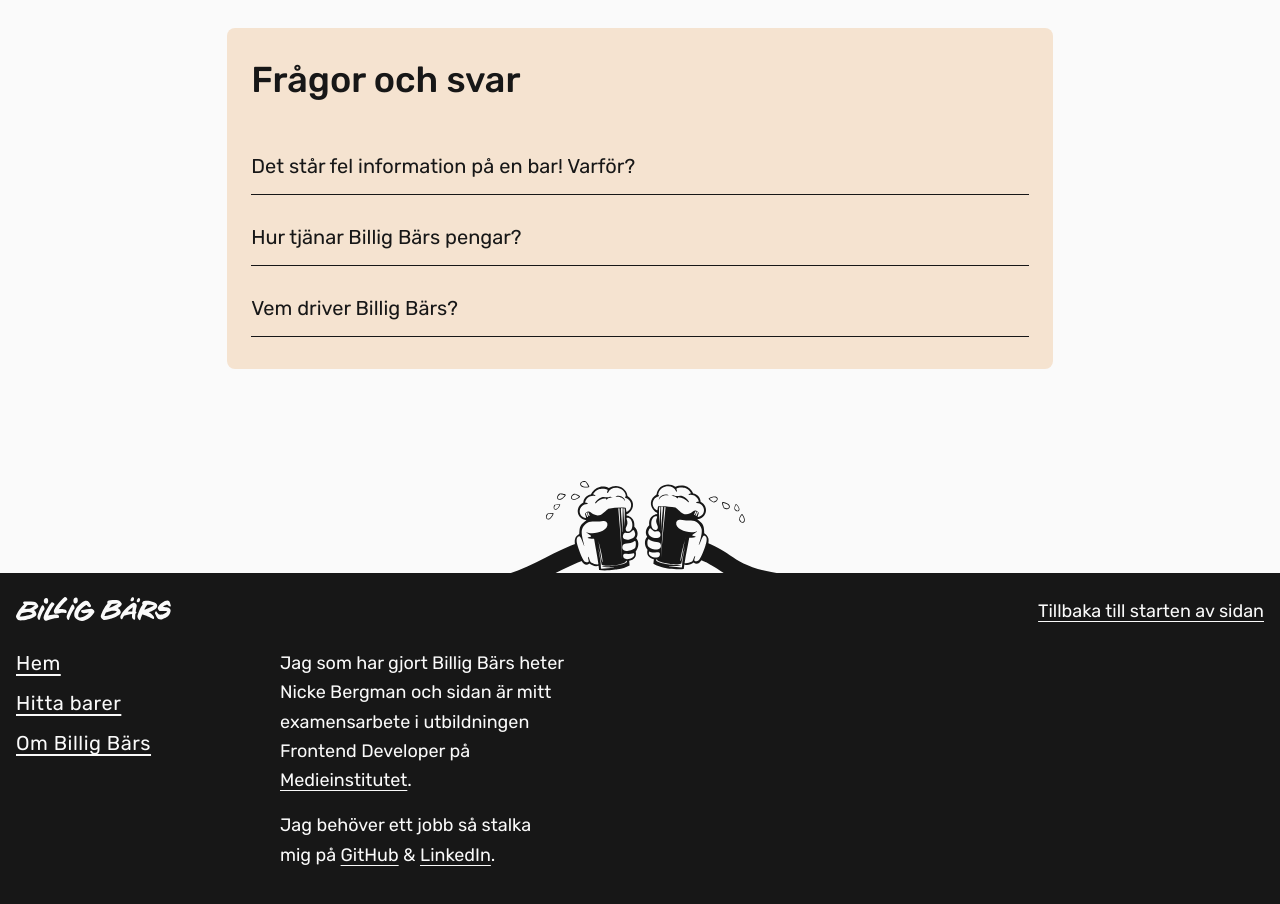
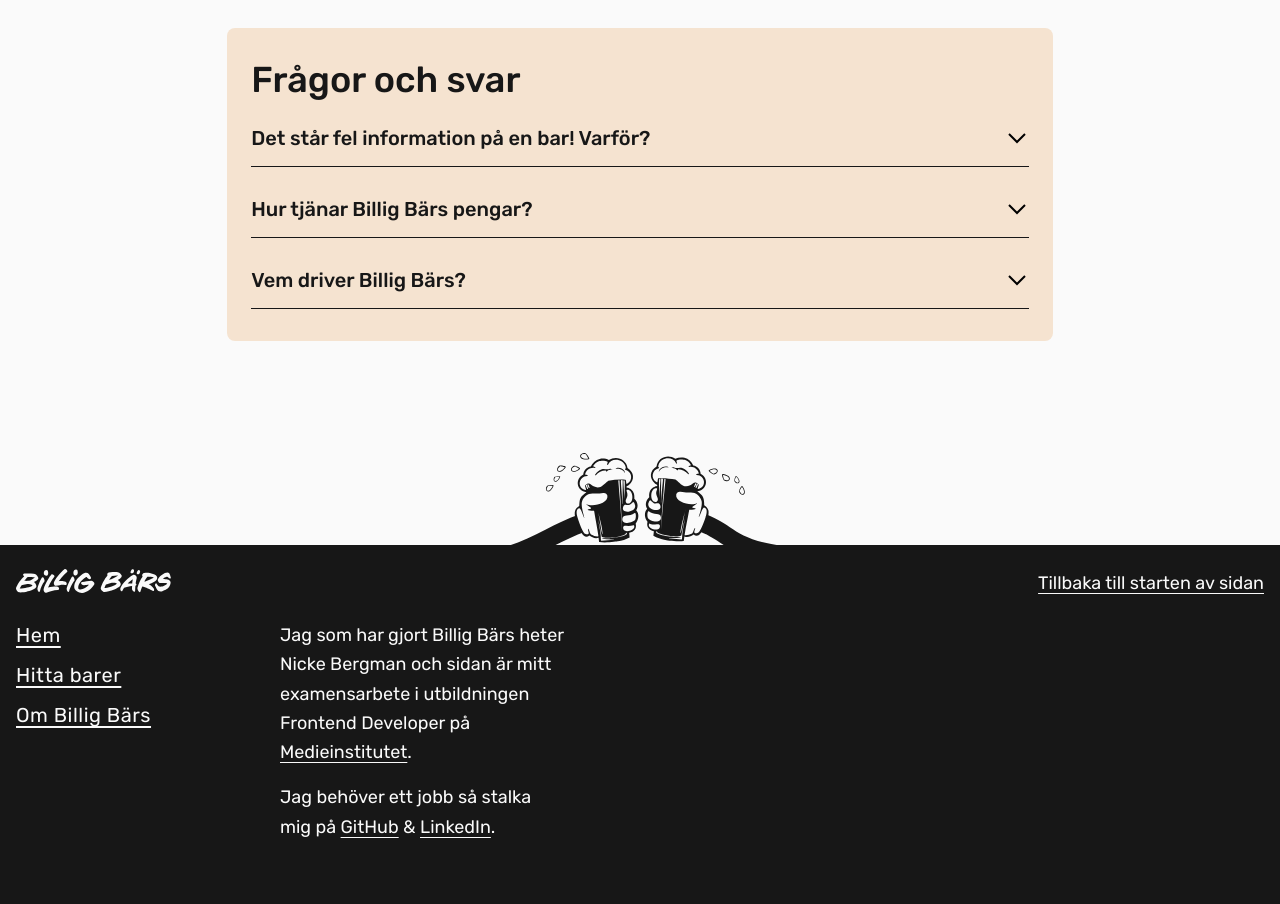
Before and after one commit to nickenickenicke/billig-bars, a Next.js app: page /about in a window 1280 px wide. Shown: the part 1600-2504 px from the top of the page. Built offline with nearby package versions, Linux system fonts and the light colour scheme; no server answers; a web font is replaced by a local one.

Commit message:
Added chevron

```diff
--- a/src/components/FAQuestion.tsx
+++ b/src/components/FAQuestion.tsx
@@ -5,9 +5,19 @@ interface FAQuestionProps {
 
 export const FAQuestion = ({ summary, children }: FAQuestionProps) => {
   return (
-    <details className="group w-full border-b border-black">
-      <summary className="cursor-pointer list-none items-end pb-[0.5lh] pt-[1lh] group-open:text-red-400">
+    <details className="group w-full border-b border-black pt-[1lh] first-of-type:pt-0">
+      <summary className="flex cursor-pointer list-none items-center justify-between pb-[0.5lh] font-medium">
         {summary}
+        <span className="block h-full pl-4">
+          <svg
+            xmlns="http://www.w3.org/2000/svg"
+            width="24"
+            height="24"
+            className="rotate-90 transition-transform group-open:rotate-[270deg]"
+          >
+            <path d="M7.293 4.707 14.586 12l-7.293 7.293 1.414 1.414L17.414 12 8.707 3.293 7.293 4.707z" />
+          </svg>
+        </span>
       </summary>
       {children}
     </details>
```
